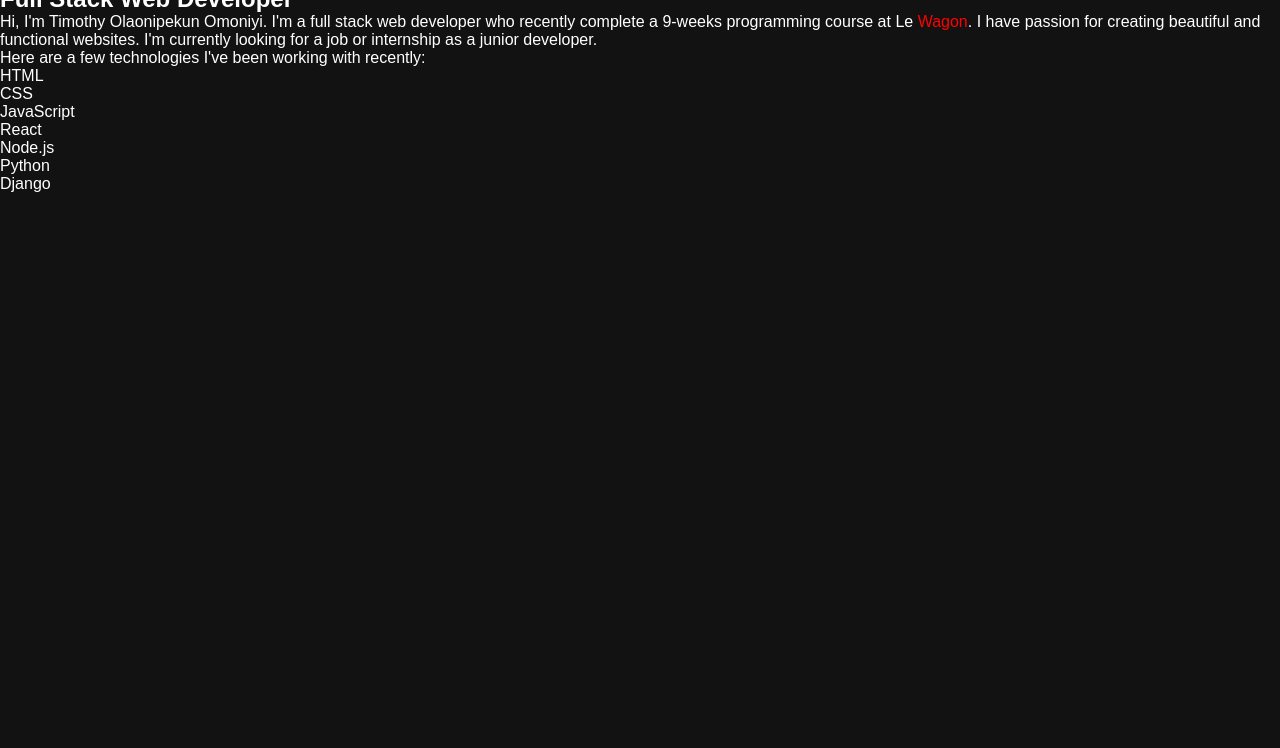
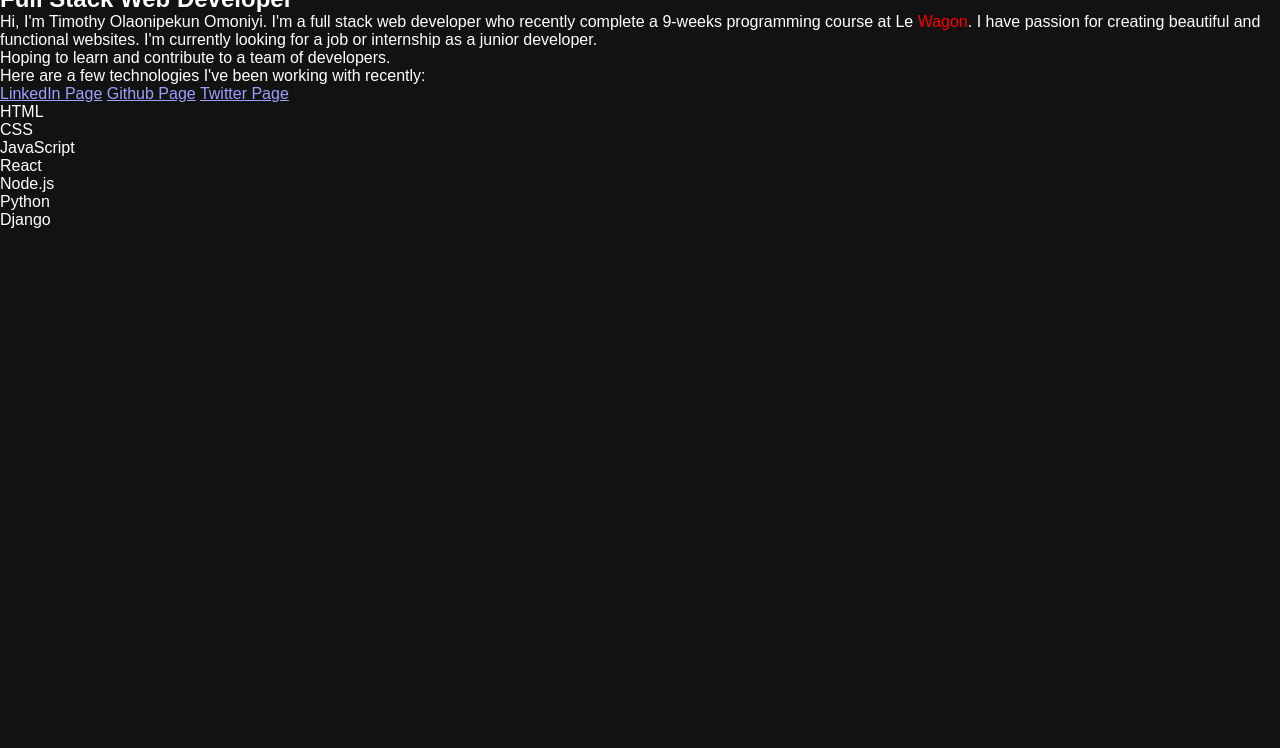
Before and after one commit to Ola-Yeenca/portfolio, a plain HTML site: page index.html in a window 1280 px wide. Shown: the part 52-800 px from the top of the page. Drawn offline with Linux system fonts and the light colour scheme; files that its build step writes are made by us from their sources.

```diff
--- a/index.html
+++ b/index.html
@@ -29,8 +29,16 @@
         <div class="col-12">
           <h1>Ola <span>Yeenca</span></h1>
           <h2>Full Stack Web Developer</h2>
-          <p>Hi, I'm Timothy Olaonipekun Omoniyi. I'm a full stack web developer who recently complete a 9-weeks programming course at Le <span>Wagon</span>. I have passion for creating beautiful and functional websites. I'm currently looking for a job or internship as a junior developer.</p>
+          <p>Hi, I'm Timothy Olaonipekun Omoniyi. I'm a full stack web developer who recently complete a 9-weeks programming course at
+            Le <span>Wagon</span>. I have passion for creating beautiful and functional websites.
+            I'm currently looking for a job or internship as a junior developer.
+            <br> Hoping to learn and contribute to a team of developers.
+          </p>
           <p>Here are a few technologies I've been working with recently:</p>
+
+          <a href="#">LinkedIn Page</a>
+          <a href="#">Github Page</a>
+          <a href="#">Twitter Page</a>
           <ul>
             <li>HTML</li>
             <li>CSS</li>
```
